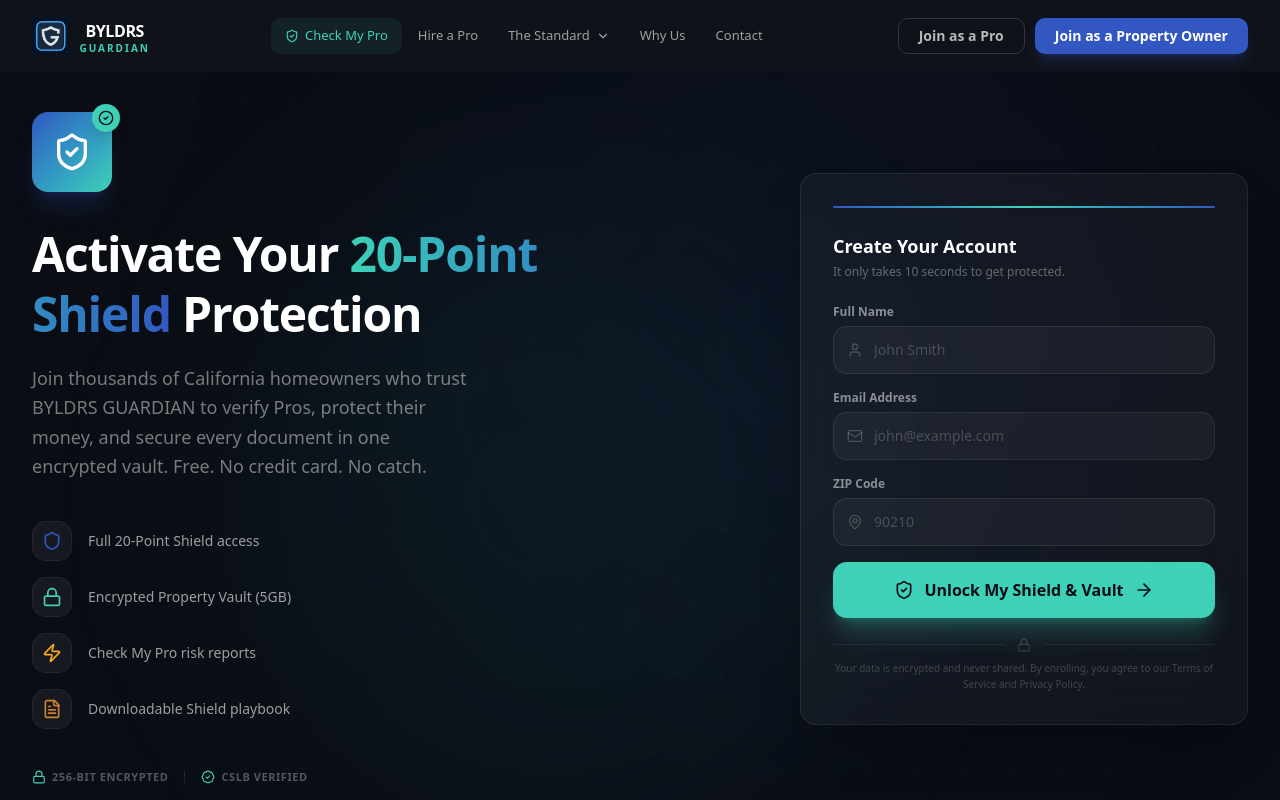
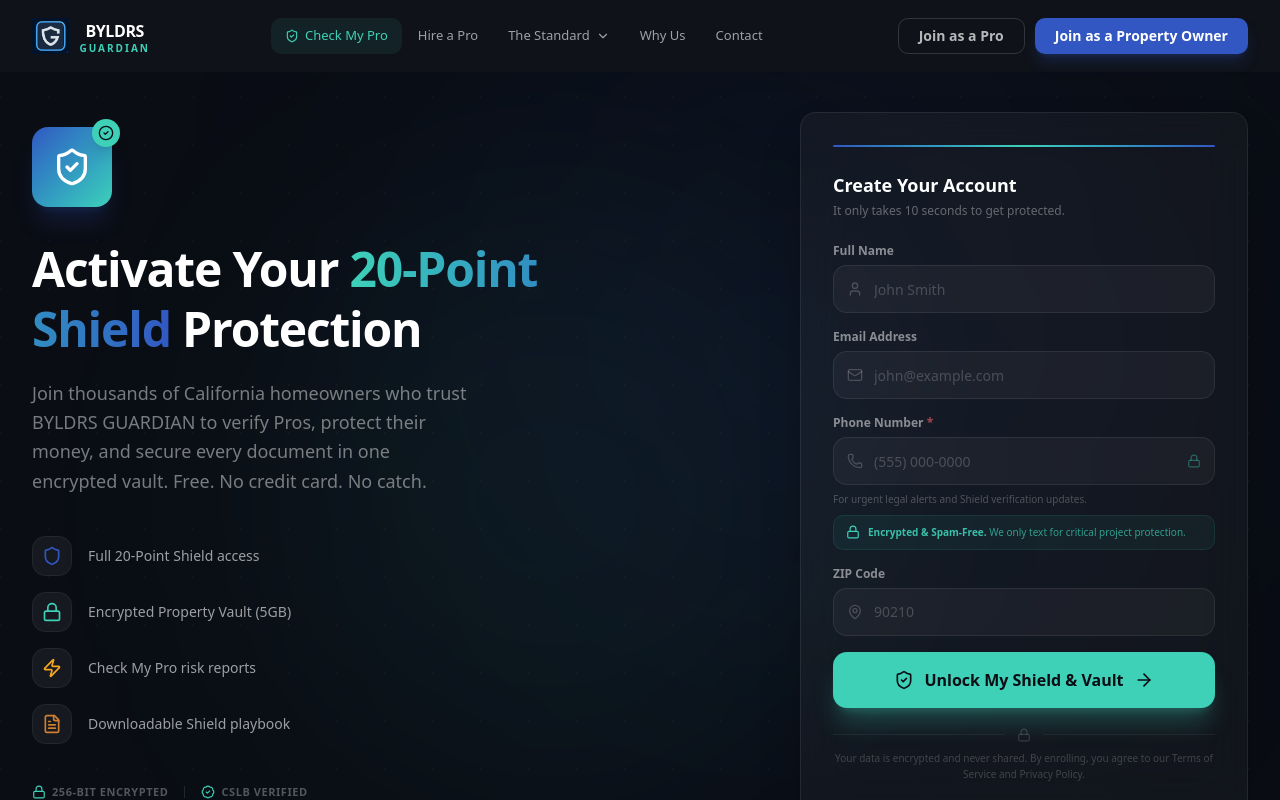
Before and after one commit to mohontotopu48-maker/BYLDRS-GUARDIAN-Website-, a Next.js app: page / in a window 1280 px wide. Both pictures are taken after a click on the button "Join as a Property Owner". Shown: the top 800 px of the page. Built offline with nearby package versions, Linux system fonts and the light colour scheme.

Commit message:
e4924189-b2a4-4ca3-a397-97fc263caac8

```diff
--- a/src/components/enroll-shield-view.tsx
+++ b/src/components/enroll-shield-view.tsx
@@ -8,12 +8,14 @@ import {
   ArrowRight,
   User,
   Mail,
+  Phone,
   MapPin,
   CheckCircle2,
   BadgeCheck,
   Zap,
   HardDrive,
   FileText,
+  MessageSquare,
 } from 'lucide-react';
 import { motion, AnimatePresence } from 'framer-motion';
 import { useAppStore } from '@/lib/store';
@@ -29,15 +31,33 @@ export function EnrollShieldView() {
   const { setCurrentPage, login, setShowEnrollSuccess } = useAppStore();
   const [name, setName] = useState('');
   const [email, setEmail] = useState('');
+  const [phone, setPhone] = useState('');
   const [zipCode, setZipCode] = useState('');
   const [isSubmitting, setIsSubmitting] = useState(false);
+  const [showSmsSent, setShowSmsSent] = useState(false);
   const [errors, setErrors] = useState<Record<string, string>>({});
+
+  const formatPhoneNumber = (value: string) => {
+    const digits = value.replace(/\D/g, '').slice(0, 10);
+    if (digits.length === 0) return '';
+    if (digits.length <= 3) return `(${digits}`;
+    if (digits.length <= 6) return `(${digits.slice(0, 3)}) ${digits.slice(3)}`;
+    return `(${digits.slice(0, 3)}) ${digits.slice(3, 6)}-${digits.slice(6)}`;
+  };
+
+  const handlePhoneChange = (e: React.ChangeEvent<HTMLInputElement>) => {
+    const formatted = formatPhoneNumber(e.target.value);
+    setPhone(formatted);
+    if (errors.phone) setErrors((p) => ({ ...p, phone: '' }));
+  };
 
   const validate = (): boolean => {
     const newErrors: Record<string, string> = {};
     if (!name.trim()) newErrors.name = 'Name is required';
     if (!email.trim()) newErrors.email = 'Email is required';
     else if (!/^[^\s@]+@[^\s@]+\.[^\s@]+$/.test(email)) newErrors.email = 'Enter a valid email';
+    if (!phone.trim()) newErrors.phone = 'Phone number is required';
+    else if (phone.replace(/\D/g, '').length < 10) newErrors.phone = 'Enter a valid 10-digit phone number';
     if (!zipCode.trim()) newErrors.zipCode = 'ZIP Code is required';
     else if (!/^\d{5}(-\d{4})?$/.test(zipCode.trim())) newErrors.zipCode = 'Enter a valid ZIP Code';
     setErrors(newErrors);
@@ -50,8 +70,12 @@ export function EnrollShieldView() {
 
     setIsSubmitting(true);
 
-    // Simulate enrollment
-    await new Promise((resolve) => setTimeout(resolve, 1800));
+    // Simulate enrollment + automated welcome SMS
+    await new Promise((resolve) => setTimeout(resolve, 2200));
+
+    // Simulate Welcome text sent to homeowner's phone
+    setShowSmsSent(true);
+    await new Promise((resolve) => setTimeout(resolve, 1200));
 
     setIsSubmitting(false);
     login('homeowner');
@@ -230,6 +254,44 @@ export function EnrollShieldView() {
                   {errors.email && <p className="mt-1 text-[11px] text-red-400 font-medium">{errors.email}</p>}
                 </div>
 
+                {/* Phone Number Field */}
+                <div>
+                  <label htmlFor="enroll-phone" className="block text-xs font-semibold text-white/50 mb-1.5">
+                    Phone Number <span className="text-red-400/60">*</span>
+                  </label>
+                  <div className="relative">
+                    <Phone className="absolute left-3.5 top-1/2 -translate-y-1/2 h-4 w-4 text-white/20" />
+                    <input
+                      id="enroll-phone"
+                      type="tel"
+                      value={phone}
+                      onChange={handlePhoneChange}
+                      placeholder="(555) 000-0000"
+                      maxLength={14}
+                      className={`w-full h-12 pl-10 pr-10 rounded-xl bg-white/[0.04] border text-sm text-white placeholder:text-white/20 focus:outline-none focus:ring-2 transition-all ${
+                        errors.phone
+                          ? 'border-red-500/50 focus:ring-red-500/20 focus:border-red-500/60'
+                          : 'border-white/[0.08] focus:ring-[#3ED1B8]/20 focus:border-[#3ED1B8]/40'
+                      }`}
+                    />
+                    <Lock className="absolute right-3.5 top-1/2 -translate-y-1/2 h-3.5 w-3.5 text-[#3ED1B8]/40" />
+                  </div>
+                  <div className="mt-1.5 flex items-start gap-1.5">
+                    <p className="text-[10px] text-white/25 leading-relaxed">
+                      For urgent legal alerts and Shield verification updates.
+                    </p>
+                  </div>
+                  {errors.phone && <p className="mt-0.5 text-[11px] text-red-400 font-medium">{errors.phone}</p>}
+                  {/* Trust badge next to phone field */}
+                  <div className="mt-2 flex items-center gap-2 rounded-lg bg-[#3ED1B8]/[0.06] border border-[#3ED1B8]/10 px-3 py-2">
+                    <Lock className="h-3.5 w-3.5 text-[#3ED1B8] flex-shrink-0" />
+                    <p className="text-[10px] text-[#3ED1B8]/70 leading-relaxed">
+                      <span className="font-semibold text-[#3ED1B8]/90">Encrypted &amp; Spam-Free.</span>{' '}
+                      We only text for critical project protection.
+                    </p>
+                  </div>
+                </div>
+
                 {/* ZIP Code Field */}
                 <div>
                   <label htmlFor="enroll-zip" className="block text-xs font-semibold text-white/50 mb-1.5">
@@ -267,7 +329,14 @@ export function EnrollShieldView() {
                         transition={{ duration: 1, repeat: Infinity, ease: 'linear' }}
                         className="h-5 w-5 border-2 border-[#0A0D14]/20 border-t-[#0A0D14] rounded-full"
                       />
-                      Activating...
+                      {showSmsSent ? (
+                        <span className="flex items-center gap-2">
+                          <MessageSquare className="h-4 w-4" />
+                          Welcome text sent!
+                        </span>
+                      ) : (
+                        'Activating Shield...'
+                      )}
                     </>
                   ) : (
                     <>
```
Also changed, not shown: 1 other file (tests, documents, lock files or other folders).
